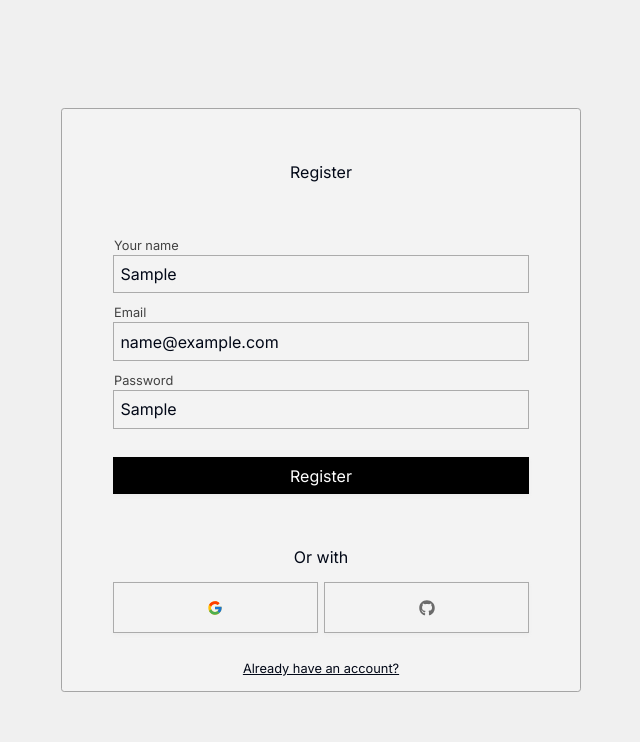
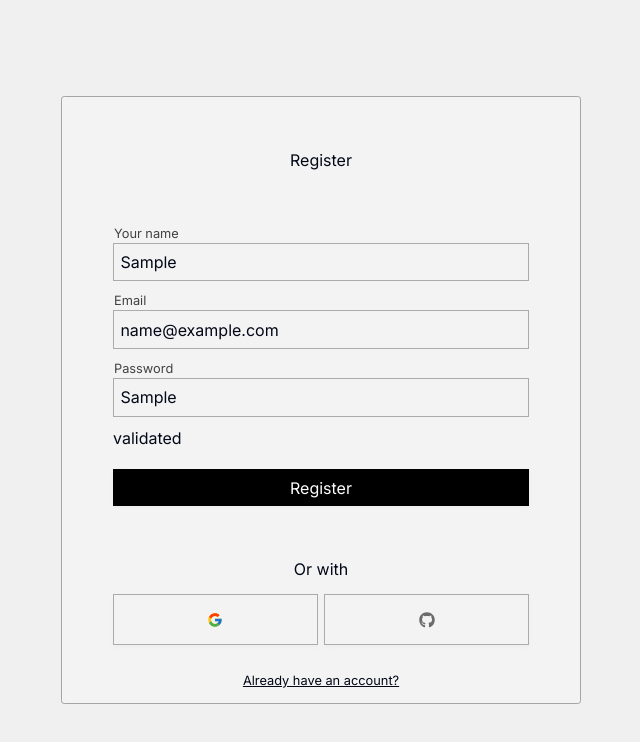
Before and after one commit to Ori-Roll/base-app-with-auth, a Next.js app: page /auth/register in a window 1280 px wide. Both pictures are taken after typing "Sample", "name@example.com", "Sample" into the empty fields and a click on the input "Register". Shown: the top 742 px of the page, without its empty margins (319-959 px from the left). Built offline with nearby package versions, Linux system fonts and the light colour scheme.

Commit message:
added success message to register form

```diff
--- a/src/components/auth/RegisterFrom.tsx
+++ b/src/components/auth/RegisterFrom.tsx
@@ -34,6 +34,9 @@ const RegisterFrom = (props: RegisterFromProps) => {
 
   const [isPending, startTransition] = useTransition();
   const [error, setError] = React.useState<string | undefined>();
+  const [successMessage, setSuccessMessage] = React.useState<
+    string | undefined
+  >();
 
   const onSubmit = (data: z.infer<typeof RegisterSchema>) => {
     setError(undefined);
@@ -42,7 +45,9 @@ const RegisterFrom = (props: RegisterFromProps) => {
       if (response?.error) {
         setError(response?.error);
         reset();
+        return;
       }
+      setSuccessMessage(response.success);
     });
   };
 
@@ -81,6 +86,7 @@ const RegisterFrom = (props: RegisterFromProps) => {
 
         {/*   //TODO: add error message component */}
         {error && <div>{error}</div>}
+        {!!successMessage && <div>{successMessage}</div>}
         <Button
           className={style['submit-button-modifier']}
           asChild
```
